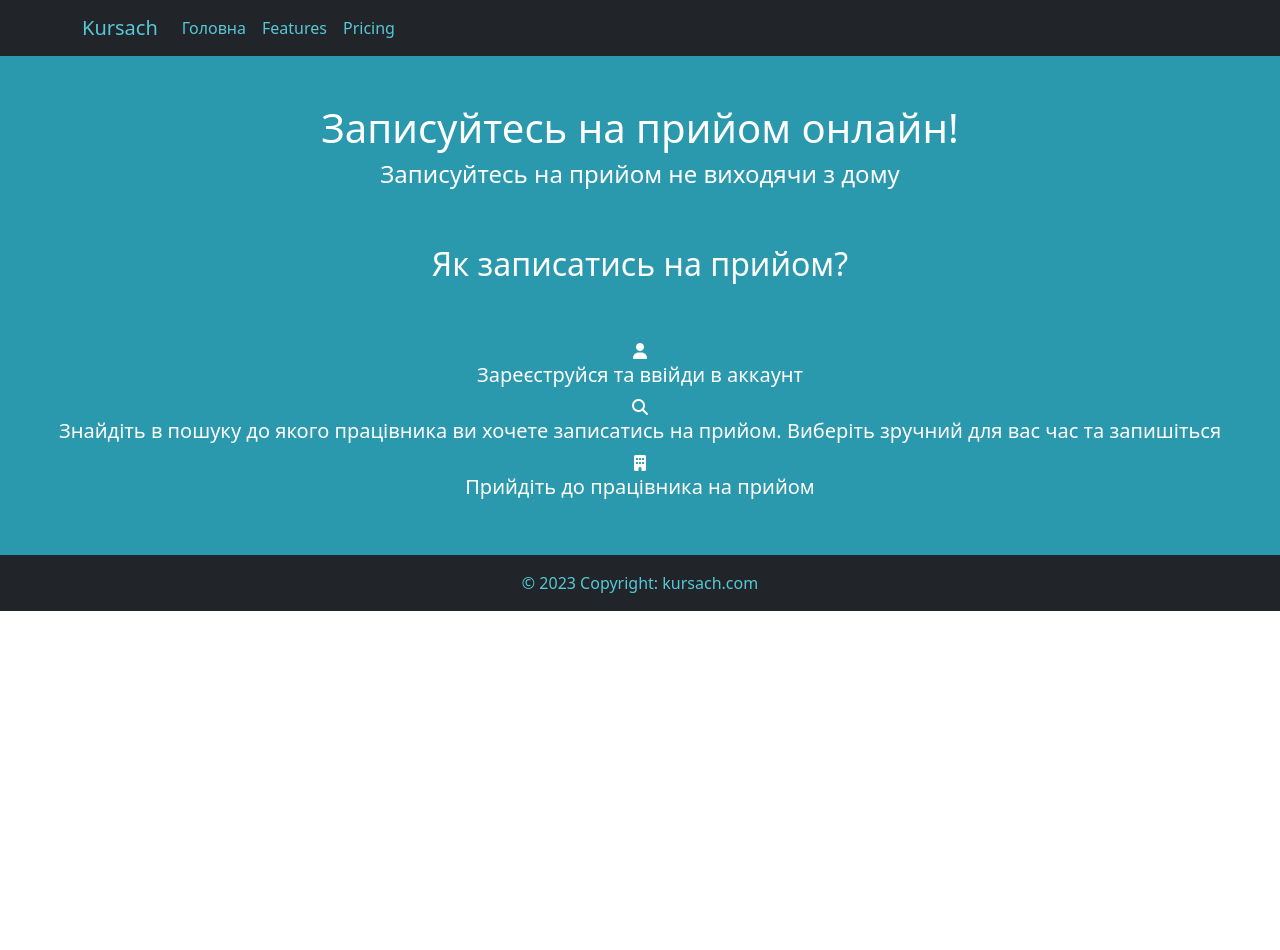
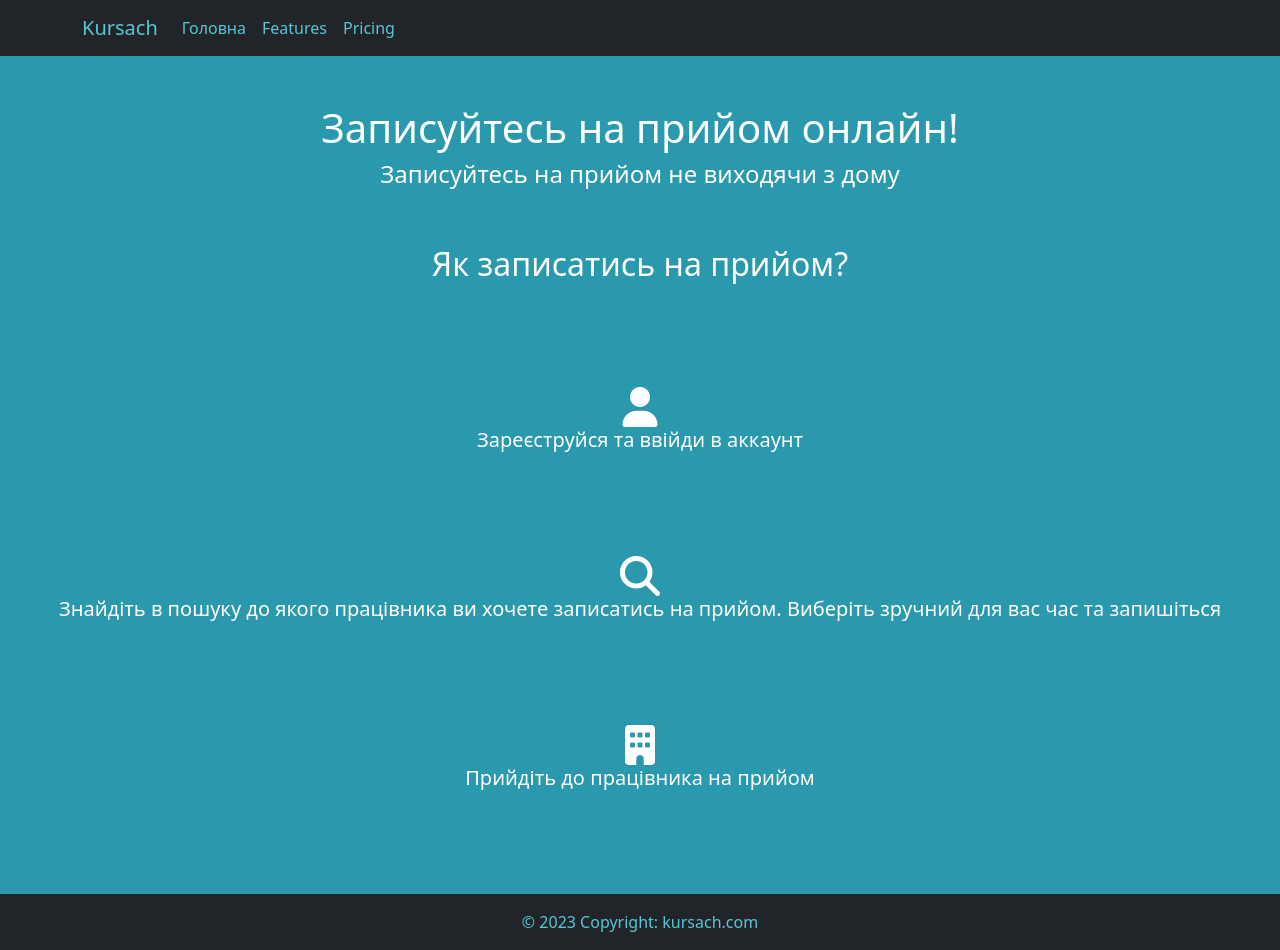
Before and after one commit to Pixel147/kursach, an Angular app: page / in a window 1280 px wide. Before the commit the page ends 800 px from the top, so only its background shows below. Built offline with nearby package versions, Linux system fonts and the light colour scheme.

Commit message:
edited home html

```diff
--- a/src/app/home/home.component.html
+++ b/src/app/home/home.component.html
@@ -6,21 +6,21 @@
 <section class="container-fluid how-register">
   <h2 class="text-center">Як записатись на прийом?</h2>
   <div class="row pt-5 pb-5">
-    <div class="col-xxl-4 col-sm-12 ps-5 pe-5">
+    <div class="col-xxl-4 col-sm-12 ps-5 pe-5 pt-5 pb-5">
       <div class="text-center">
-        <i class="icon fa-solid fa-user"></i>
+        <i style="font-size: 40px" class="icon fa-solid fa-user"></i>
         <h5>Зареєструйся та ввійди в аккаунт</h5>
       </div>
     </div>
-    <div class="col-xxl-4 col-sm-12 ps-5 pe-5">
+    <div class="col-xxl-4 col-sm-12 ps-5 pe-5 pt-5 pb-5">
       <div class="text-center">
-        <i class="icon fa-solid fa-magnifying-glass"></i>
+        <i style="font-size: 40px" class="icon fa-solid fa-magnifying-glass"></i>
         <h5>Знайдіть в пошуку до якого працівника ви хочете записатись на прийом. Виберіть зручний для вас час та запишіться</h5>
       </div>
     </div>
-    <div class="col-xxl-4 col-sm-12 ps-5 pe-5">
+    <div class="col-xxl-4 col-sm-12 ps-5 pe-5 pt-5 pb-5">
       <div class="text-center">
-        <i class="icon fa-solid fa-building"></i>
+        <i style="font-size: 40px" class="icon fa-solid fa-building"></i>
         <h5>Прийдіть до працівника на прийом</h5>
       </div>
     </div>
```
